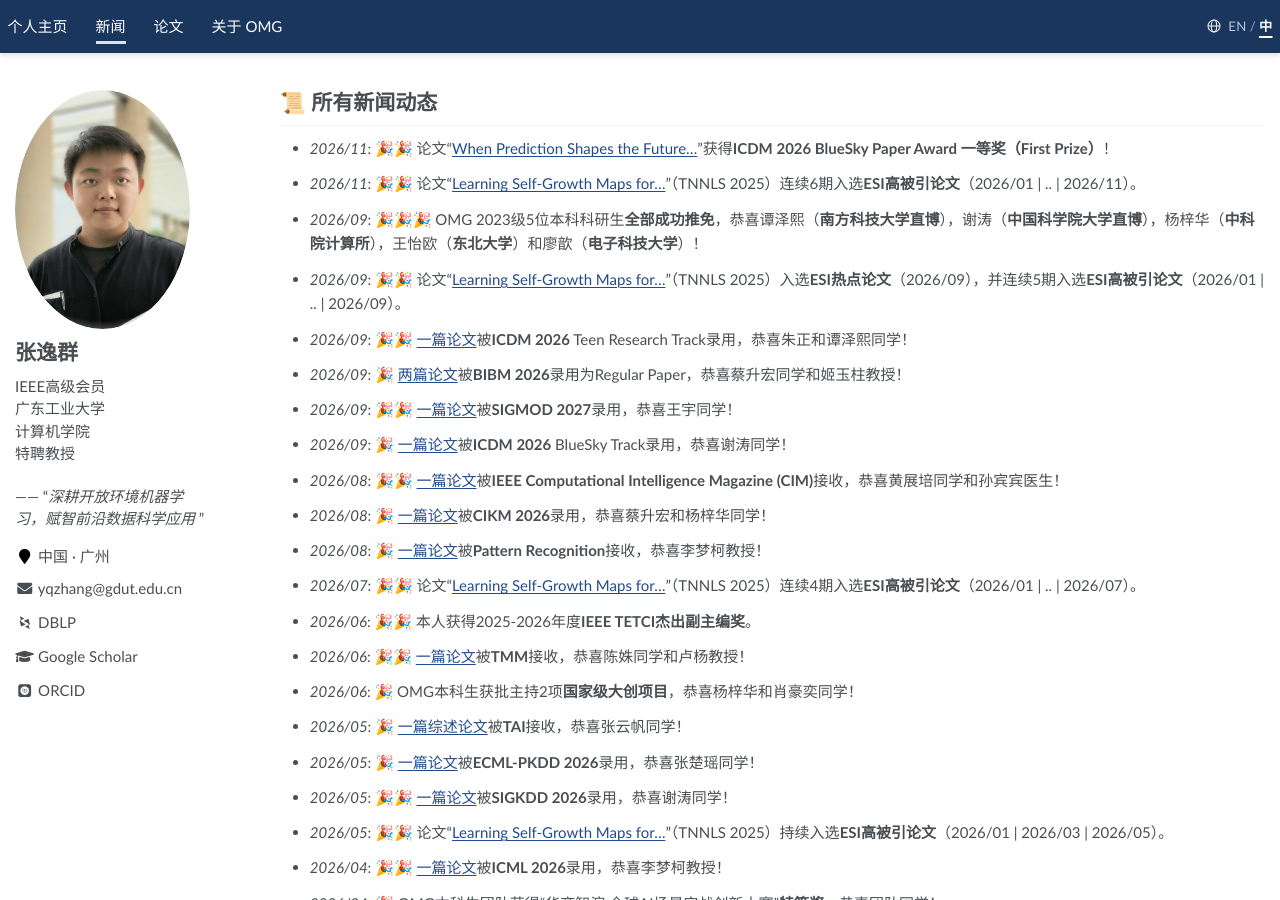
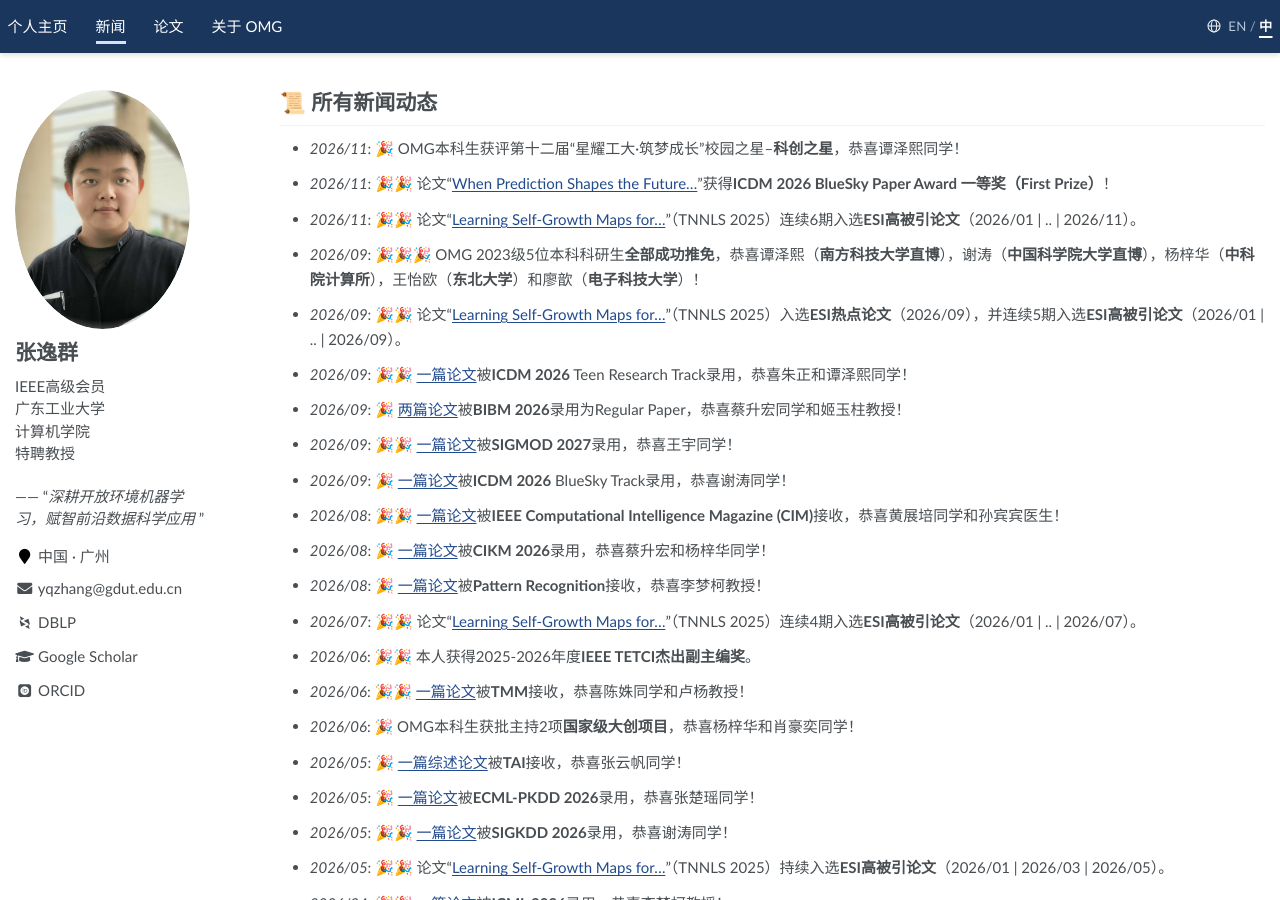
Before and after one commit to yqzhang-Zz/zh-news, a Jekyll site: the page built from _pages/about.md, in a window 1280 px wide and 900 px high. Built offline with Jekyll 4.4.1, drawn with Linux system fonts in a browser that asks for light colours; some web fonts are replaced; a script that is not in the unit is left out; comment, search, counter and statistics services are not loaded.

Commit message:
Update academic_news.yml

```diff
--- a/_data/academic_news.yml
+++ b/_data/academic_news.yml
@@ -1,4 +1,7 @@
 entries:
+- id: news-2026-11-gdut-sti-star
+  date: 2026-11
+  text: 🎉 OMG本科生获评第十二届“星耀工大·筑梦成长”校园之星--**科创之星**，恭喜谭泽熙同学！
 - id: news-2026-11-icdm-blue-sky-award
   date: 2026-11
   text: 🎉🎉 论文“[When Prediction Shapes the Future…](/zh-publications/#paper-C058)”获得**ICDM 2026 BlueSky Paper Award 一等奖（First Prize）**！
```
